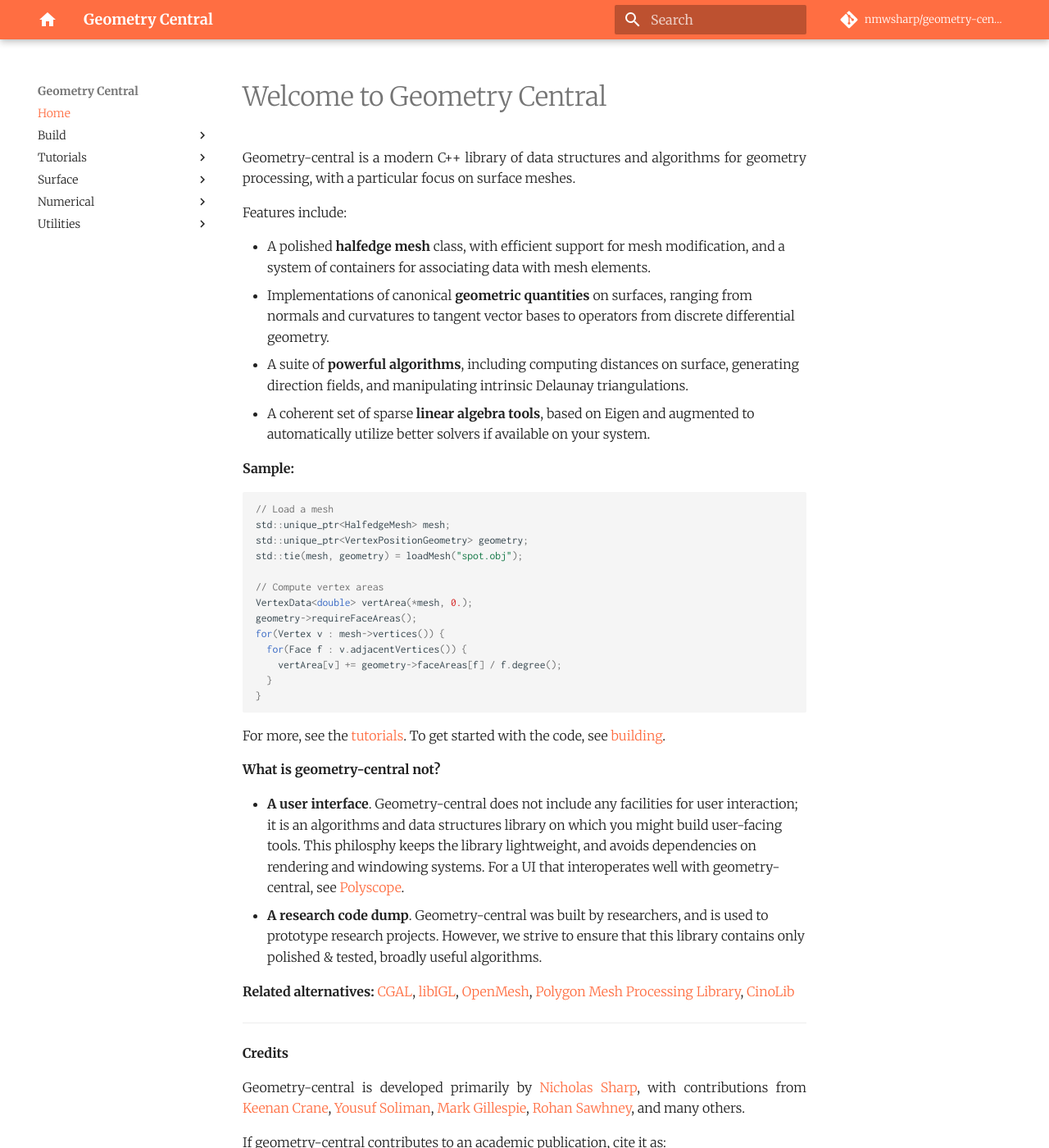
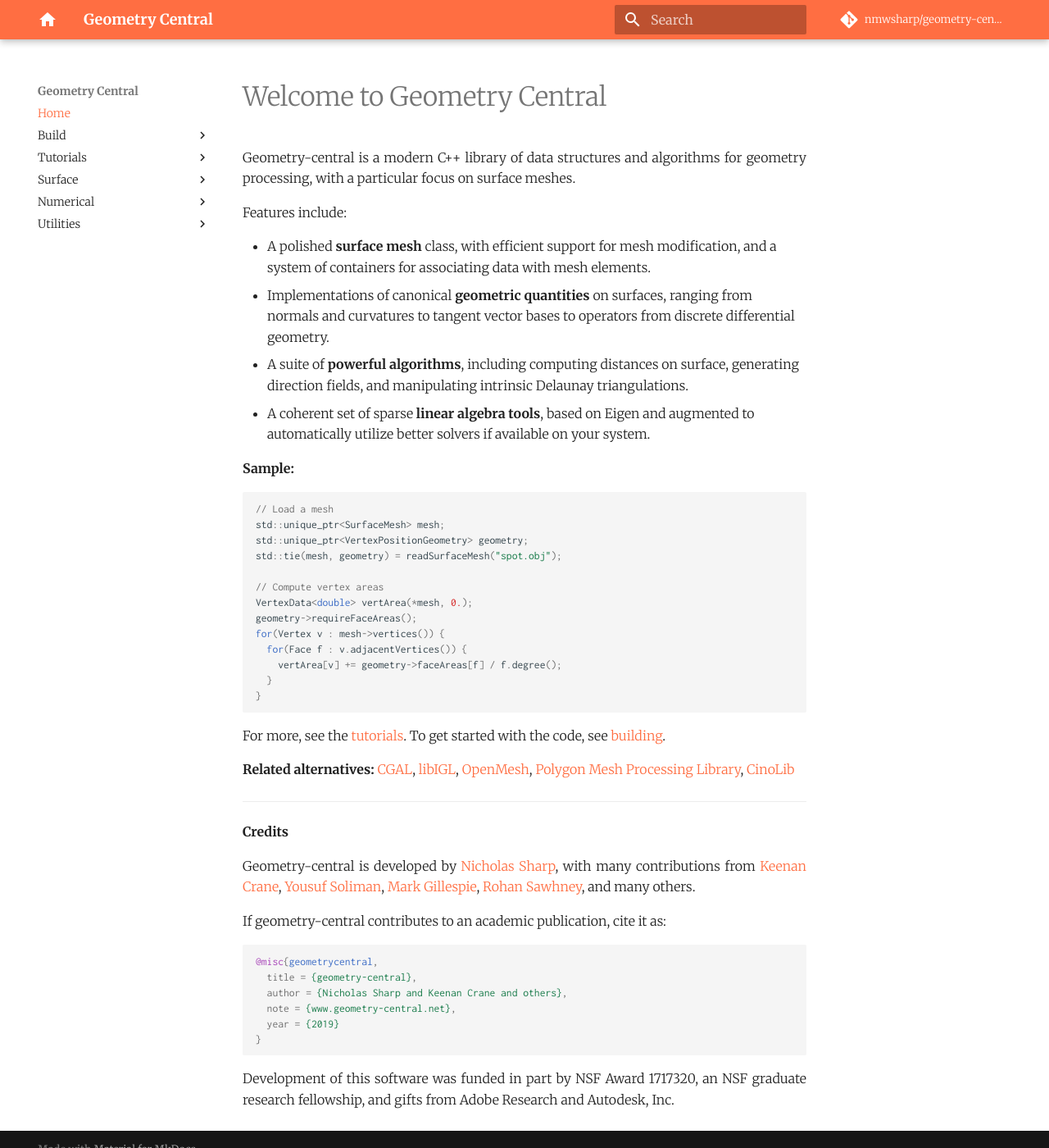
Before and after one commit to nmwsharp/geometry-central, an MkDocs documentation site: the page built from docs/docs/index.md, in a window 1280 px wide and 1400 px high. Shown: the whole window at 82% size. Built offline with MkDocs 1.6.1 and Material for MkDocs 9.7.7, drawn with Linux system fonts in a browser that asks for light colours; comment, search, counter and statistics services are not loaded; some of the changed lines change nothing that is shown.

Commit message:
otherVertex

````diff
--- a/docs/docs/index.md
+++ b/docs/docs/index.md
@@ -4,7 +4,7 @@
 
 Features include:
 
-- A polished **halfedge mesh** class, with efficient support for mesh modification, and a system of containers for associating data with mesh elements.
+- A polished **surface mesh** class, with efficient support for mesh modification, and a system of containers for associating data with mesh elements.
 - Implementations of canonical **geometric quantities** on surfaces, ranging from normals and curvatures to tangent vector bases to operators from discrete differential geometry.
 - A suite of **powerful algorithms**, including computing distances on surface, generating direction fields, and manipulating intrinsic Delaunay triangulations.
 - A coherent set of sparse **linear algebra tools**, based on Eigen and augmented to automatically utilize better solvers if available on your system.
@@ -14,9 +14,9 @@
 
 ```cpp
 // Load a mesh
-std::unique_ptr<HalfedgeMesh> mesh;
+std::unique_ptr<SurfaceMesh> mesh;
 std::unique_ptr<VertexPositionGeometry> geometry;
-std::tie(mesh, geometry) = loadMesh("spot.obj");
+std::tie(mesh, geometry) = readSurfaceMesh("spot.obj");
 
 // Compute vertex areas
 VertexData<double> vertArea(*mesh, 0.);
@@ -30,10 +30,10 @@
 
 For more, see the [tutorials](../tutorials/load_mesh). To get started with the code, see [building](../build/build).
 
-**What is geometry-central not?**
+<!--**What is geometry-central not?**-->
 
-- **A user interface**. Geometry-central does not include any facilities for user interaction; it is an algorithms and data structures library on which you might build user-facing tools. This philosphy keeps the library lightweight, and avoids dependencies on rendering and windowing systems. For a UI that interoperates well with geometry-central, see [Polyscope](https://polyscope.run).
-- **A research code dump**. Geometry-central was built by researchers, and is used to prototype research projects. However, we strive to ensure that this library contains only polished & tested, broadly useful algorithms.
+<!--- **A user interface**. Geometry-central does not include any facilities for user interaction; it is an algorithms and data structures library on which you might build user-facing tools. This philosphy keeps the library lightweight, and avoids dependencies on rendering and windowing systems. For a UI that interoperates well with geometry-central, see [Polyscope](https://polyscope.run).-->
+<!--- **A research code dump**. Geometry-central was built by researchers, and is used to prototype research projects. However, we strive to ensure that this library contains only polished & tested, broadly useful algorithms.-->
 
 
 **Related alternatives:**
@@ -47,7 +47,7 @@
 
 **Credits**
 
-Geometry-central is developed primarily by [Nicholas Sharp](http://nmwsharp.com), with contributions from
+Geometry-central is developed by [Nicholas Sharp](http://nmwsharp.com), with many contributions from
 [Keenan Crane](http://keenan.is/here),
 [Yousuf Soliman](http://www.its.caltech.edu/~ysoliman/),
 [Mark Gillespie](http://markjgillespie.com/),
--- a/docs/docs/surface/halfedge_mesh/basics.md
+++ /dev/null
@@ -1,121 +0,0 @@
-# Halfedge meshes
-
-The halfedge mesh is a powerful and flexible data structure for representing oriented, manifold polygonal meshes, and is the core data structure in geometry-central.
-
-The halfedge mesh has several key advantages over other data structures, most notably that all adjacent-neighborhood traversals can be implemented in constant time, without the use of any variably-sized neighbor lists. Furthermore, common mutation operations like edge splits and vertex insertions can be performed in constant time.  This halfedge mesh implementation furthermore stores all elements in contiguous buffers of memory, which makes it fast (see [internals](internals.md) for implementation details).
-
-As the name suggests, the primary type in a halfedge mesh is a _halfedge_, in addition to the usual _vertex_, _edge_ and _face_ types. A halfedge is a directed edge incident on a face, as shown below. Two halfedges, oriented in opposite directions, make up each edge in the mesh. Each halfedge has relationships with five adjacent elements:
-
-- `Halfedge::twin()` the other halfedge across the incident edge
-- `Halfedge::next()` the next halfedge in clockwise order around the incident face
-- `Halfedge::vertex()` the vertex at the tail (back) of the halfedge
-- `Halfedge::edge()` the incident edge
-- `Halfedge::face()` the incident face
-
-![halfedge pointers](../../media/halfedge_pointers.png)
-
-Each vertex, edge, and face need just one relationship:
-
-- `Vertex::halfedge()` _any_ of the incident halfedges (which point outward from the vertex)
-- `Edge::halfedge()` _any_ of the incident halfedges
-- `Face::halfedge()` _any_ of the incident halfedges
-
-In fact, this fixed set of relationships is sufficient to implement pretty much _any_ local traversal. Geometry central provides a wide range of convience iterators which wrap these relationships to traverse neighborhoods, such as the example below.
-```cpp
-for(Edge e : vertex.adjacentEdges()) {
-  // do science
-}
-```
-See [navigation](navigation.md) for more information on traversals and convenience iterators.
-
-Notice that the lightweight `Halfedge` (etc) types serve simply as logical references, or "handles" to a mesh element. Deleting one of these handles does not delete the underlying element, and one may have multiple handles to the same element `Vertex a; Vertex b; a == b;`.
-
-## Manifold, Oriented Surfaces
-
-The basic halfedge mesh imposes two requirements: manifoldness and orientability.
-
-Manifoldness means that our surface must locally look like a plane in any neighborhood. This disallows structures such as three faces meeting at an edge, or two cones of faces meeting at a single vertex like an hourglass.
-
-Furthermore the halfedge mesh implies a combinatorial _orientation_ of the surface, indicated by the clockwise ordering of halfedges around each face (see figure below). Because the halfedge mesh implies an orientation, it cannot represent non-orientable surfaces, like a Klein bottle.
-
-![halfedge orientation](../../media/halfedge_orientation.png)
-
-These properties are invariants which always hold for any meaningful halfedge mesh; in practice we check them during construction and ensure that all operations preserve them.
-
-Note that our halfedge mesh _does not_ require that faces be triangles or quads; arbitrary faces with degree >= 3 are supported, and faces of different degree may be intermingled. However, many operations are only defined for triangle meshes and will throw errors if invoked on other meshes.
-
-
-## Basic API
-
-
-### Constructors
-
-
-??? func "`#!cpp HalfedgeMesh(const std::vector<std::vector<size_t>>& polygons, bool verbose = false)`"
-    Constructs a halfedge mesh from a face-index list.
-
-    - `polygons` a list of faces, each holding the indices of the vertices incident on that face, zero-indexed and in counter-clockwise order.
-    - `verbose` if true, prints some statistics to `std::cout` during construction.
-
-### Element counts
-
-??? func "`#!cpp size_t HalfedgeMesh::nVertices()`"
-    Returns the number of vertices.
-
-??? func "`#!cpp size_t HalfedgeMesh::nInteriorVertices()`"
-    Returns the number of vertices not incident on the boundary.
-
-??? func "`#!cpp size_t HalfedgeMesh::nBoundaryVertices()`"
-    Returns the number of vertices incident on the boundary.
-
-??? func "`#!cpp size_t HalfedgeMesh::nEdges()`"
-    Returns the number of edges.
-
-??? func "`#!cpp size_t HalfedgeMesh::nFaces()`"
-    Returns the number of faces in the mesh.
-
-??? func "`#!cpp size_t HalfedgeMesh::nHalfedges()`"
-    Returns the number of halfedges, including both interior halfedges and any exterior halfedges incident on boundary loops. Always exactly twice the number of edges.
-
-??? func "`#!cpp size_t HalfedgeMesh::nInterioHalfedges()`"
-    Returns the number of interior halfedges, which are incident on faces of the mesh. Always equal to the sum of the number of sides of all faces.
-
-??? func "`#!cpp size_t HalfedgeMesh::nExteriorHalfedges()`"
-    Returns the number of exterior halfedges, which are opposite boundary faces.
-
-??? func "`#!cpp size_t HalfedgeMesh::nBoundaryLoops()`"
-    Returns the number of distinct boundary loops in the mesh, each identified as an fictional face closing a boundary loop in the mesh.
-
-
-### Properties
-
-??? func "`#!cpp bool HalfedgeMesh::hasBoundary()`"
-    Returns true if the mesh has boundary, that is if it is not _closed_.
-
-    Complexity $\mathcal{O}(1)$.
-
-??? func "`#!cpp int HalfedgeMesh::eulerCharacteristic()`"
-    Returns the Euler characteristic of the surface. Computed in O(1) from element counts.
-
-    **Note:** always computed by naively applying [Euler's polyhedron formula](https://en.wikipedia.org/wiki/Euler_characteristic#Polyhedra), which might not do what you want in the case of multiple-connected components.
-
-??? func "`#!cpp int HalfedgeMesh::genus()`"
-    Returns the genus of the surface. Computed in O(1) from element counts.
-
-    **Note:** always computed by naively applying [Euler's polyhedron formula](https://en.wikipedia.org/wiki/Euler_characteristic#Polyhedra), which might not do what you want in the case of multiple connected components.
-
-??? func "`#!cpp bool HalfedgeMesh::isTriangular()`"
-    Returns true if all faces in the mesh have 3 sides.
-
-    Complexity $\mathcal{O}(n)$, do not call in a tight loop.
-
-??? func "`#!cpp size_t HalfedgeMesh::nConnectedComponents()`"
-    Returns the number of distinct connected components of the mesh.
-
-    Complexity $\mathcal{O}(n)$, do not call in a tight loop.
-
-
-### Utility functions
-
-??? func "`#!cpp std::unique_ptr<Halfedgemesh> copy()`"
-    Constructs a copy of the mesh.
--- /dev/null
+++ b/docs/docs/surface/surface_mesh/basics.md
@@ -0,0 +1,208 @@
+The `SurfaceMesh` is the workhorse datastructure for representing for represeting surface in geometry-central. Internally, it is reference-based mesh (similar to halfedge mesh), and can hold general polygonal meshes (though many routines only support triangle meshes). `SurfaceMesh` offers wide support for things like iterating around a mesh, modifying a mesh, and associating data with a mesh via containers. Under the hood, it is implemented with dense, automatically resizing buffers for efficient performance.
+
+```
+#include "geometrycentral/surface/surface_mesh.h"
+#include "geometrycentral/surface/manifold_surface_mesh.h"
+```
+
+??? warning "Old `HalfedgeMesh` type"
+
+    In a previous version of `geometrycentral`, the mesh type was simply called `HalfedgeMesh`, and only supported manifold meshes. This type as been renamed to `ManifoldSurfaceMesh`.
+
+    Including `geometrycentral/surface/halfedge_mesh.h` will simply typedef `HalfedgeMesh` as `ManifoldSurfaceMesh`, so most existing code will still work unchanged; new code should use `ManifoldSurfaceMesh`.
+
+## General vs. Manifold Surface Meshes
+
+There are variants of the surface mesh class; the more general `SurfaceMesh` which can hold any very general polygonal mesh, and the more specific `ManifoldSurfaceMesh`, which only supports manifold, oriented meshes.
+
+Beyond the general capabilities of a `SurfaceMesh`, the `ManifoldSurfaceMesh`:
+
+- inherits from `SurfaceMesh`, and can be used anywhere a `SurfaceMesh` is expected
+- supports additional operations which require a manifold structure
+- internally uses a more efficient representation
+
+There are also a small number of operations which might throw an error if called on a `ManifoldSurfaceMesh`, and should be used only on the more general `SurfaceMesh`. In particular, mutations which would make the mesh nonmanifold.
+
+!!! note "Nonmanifold Meshes"
+
+    Support for general, possibly nonmanifold surface meshes is a recent addition to geometry-central. We are still gradually porting routines from supporting `ManifoldSurfaceMesh` to the more general `SurfaceMesh` where appropriate!
+
+
+## Element types
+
+The `SurfaceMesh` also comes with a collection of lightweight types serving as logical references, or "handles" to mesh elements: `Vertex`, `Halfedge`, `Edge`, `Corner`, `Face`, and `BoundaryLoop` (`ManifoldSurfaceMesh` only). These handles are essentially just a typed wrapper around an ID for the element.  Deleting one of these handles does not delete the underlying element, and one may have many distinct handles to the same element `Vertex a; Vertex b; a == b;`.
+
+
+### Mesh mesh connectivity
+
+Generally, you can (and should) interact with the mesh via [higher-level, abstracted routines](/surface/surface_mesh/navigation). However, this section details the low-level relationships between these handles. Note that on a `ManifoldSurfaceMesh`, the guarantees about these relationships are much stronger than on a more general `SurfaceMesh`.
+
+The primary type in our halfedge-based mesh is a _halfedge_, in addition to the usual _vertex_, _edge_ and _face_ types. A halfedge is a directed edge incident on a face, as shown below.
+
+On a `ManifoldSurfaceMesh`, two halfedges, oriented in opposite directions, make up each edge in the mesh. Each halfedge has relationships with five adjacent elements:
+
+- `Halfedge::twin()` the other halfedge across the incident edge
+- `Halfedge::next()` the next halfedge in clockwise order around the incident face
+- `Halfedge::vertex()` the vertex at the tail (back) of the halfedge
+- `Halfedge::edge()` the incident edge
+- `Halfedge::face()` the incident face
+
+![halfedge pointers](../../media/halfedge_pointers.png)
+
+On a more general `SurfaceMesh`, rather than a single twin, the `Halfedge::sibling()` referene orbits around all other halfedge incident on the edge, which might point in the same or the opposite direction.
+
+Each vertex, edge, and face need just one relationship:
+
+- `Vertex::halfedge()` _any_ of the incident halfedges (which point outward from the vertex)
+- `Edge::halfedge()` _any_ of the incident halfedges
+- `Face::halfedge()` _any_ of the incident halfedges
+
+In fact, these relationships is sufficient to implement pretty much _any_ local traversal. Geometry central provides a wide range of convience iterators which wrap these relationships to traverse neighborhoods (see [navigation](/surface/surface_mesh/navigation)).
+
+```cpp
+for(Edge e : vertex.adjacentEdges()) {
+  // do science
+}
+```
+
+
+
+## Manifold, Oriented Surfaces
+
+The `ManifoldSurfaceMesh` mesh imposes two requirements: manifoldness and orientation.
+
+Manifoldness means that our surface must locally look like a plane in any neighborhood. This disallows structures such as three faces meeting at an edge, or two cones of faces meeting at a single vertex like an hourglass.
+
+Furthermore the halfedge mesh implies a combinatorial _orientation_ of the surface, indicated by the clockwise ordering of halfedges around each face (see figure below). Because the halfedge mesh implies an orientation, it cannot represent non-orientable surfaces, like a Klein bottle.
+
+![halfedge orientation](../../media/halfedge_orientation.png)
+
+These properties are invariants which always hold for the `ManifoldSurfaceMesh`; in practice we check them during construction and ensure that all operations preserve them.
+
+## Basic API
+
+### Constructors
+
+  SurfaceMesh(const std::vector<std::vector<size_t>>& polygons);
+
+??? func "`#!cpp SurfaceMesh(const std::vector<std::vector<size_t>>& polygons)`"
+    Constructs a mesh from a face-index list.
+
+    - `polygons` a list of faces, each holding the indices of the vertices incident on that face, zero-indexed and in counter-clockwise order.
+
+
+??? func "`#!cpp ManifoldSurfaceMesh(const std::vector<std::vector<size_t>>& polygons)`"
+    Constructs a mesh from a face-index list.
+
+    - `polygons` a list of faces, each holding the indices of the vertices incident on that face, zero-indexed and in counter-clockwise order.
+
+??? func "`#!cpp ManifoldSurfaceMesh(const std::vector<std::vector<size_t>>& polygons, const std::vector<std::vector<std::tuple<size_t, size_t>>>& twins)`"
+
+    Constructs a mesh from a face-index list, and extra data specifying the neighboring face across each face-side. This extra data allows you to describe meshes where there are multiple, distinct edges between some pair of vertices
+
+    - `polygons` a list of faces, each holding the indices of the vertices incident on that face, zero-indexed and in counter-clockwise order.
+
+    - `twins` a list of tuples, in correspondence with the `polygons` list. For each side of a face, it holds an `(iF, iS)` tuple, where `iF` is the index of the face across the edge, and `iS` is the side of that face (e.g. the `iS = 2` for the third side of a triangle). Set both tuple elements to `INVALID_IND` for boundary sides.
+
+
+### Element counts
+
+Remember, all functions from `SurfaceMesh` can also be called on `ManifoldSurfaceMesh`.
+
+??? func "`#!cpp size_t SurfaceMesh::nVertices()`"
+    Returns the number of vertices.
+
+??? func "`#!cpp size_t SurfaceMesh::nInteriorVertices()`"
+    Returns the number of vertices not incident on the boundary.
+
+??? func "`#!cpp size_t SurfaceMesh::nBoundaryVertices()`"
+    Returns the number of vertices incident on the boundary.
+
+??? func "`#!cpp size_t SurfaceMesh::nEdges()`"
+    Returns the number of edges.
+
+??? func "`#!cpp size_t SurfaceMesh::nFaces()`"
+    Returns the number of faces in the mesh.
+
+??? func "`#!cpp size_t SurfaceMesh::nHalfedges()`"
+    Returns the number of halfedges, including both interior halfedges and any exterior halfedges incident on boundary loops. Always exactly twice the number of edges.
+
+??? func "`#!cpp size_t SurfaceMesh::nInterioHalfedges()`"
+    Returns the number of interior halfedges, which are incident on faces of the mesh. Always equal to the sum of the number of sides of all faces.
+
+??? func "`#!cpp size_t SurfaceMesh::nExteriorHalfedges()`"
+    Returns the number of exterior halfedges, which are opposite boundary faces.
+
+??? func "`#!cpp size_t SurfaceMesh::nBoundaryLoops()`"
+    Returns the number of distinct boundary loops in the mesh, each identified as an fictional face closing a boundary loop in the mesh.
+
+
+### Properties
+
+??? func "`#!cpp bool SurfaceMesh::hasBoundary()`"
+    Returns true if the mesh has boundary, that is if it is not _closed_.
+
+    Complexity $\mathcal{O}(1)$.
+
+??? func "`#!cpp int ManifoldSurfaceMesh::eulerCharacteristic()`"
+    Returns the Euler characteristic of the surface. Computed in O(1) from element counts.
+
+    **Note:** always computed by naively applying [Euler's polyhedron formula](https://en.wikipedia.org/wiki/Euler_characteristic#Polyhedra), which might not do what you want in the case of multiple-connected components.
+
+??? func "`#!cpp int ManifoldSurfaceMesh::genus()`"
+    Returns the genus of the surface. Computed in O(1) from element counts.
+
+    **Note:** always computed by naively applying [Euler's polyhedron formula](https://en.wikipedia.org/wiki/Euler_characteristic#Polyhedra), which might not do what you want in the case of multiple connected components.
+
+??? func "`#!cpp bool SurfaceMesh::isManifold()`"
+
+    Returns true if the mesh is both edge- and vertex- manifold.
+
+    Note that there is no `isVertexManifold()`, because a mesh which is edge-nonmanifold is always also vertex-nonmanifold.
+
+??? func "`#!cpp bool SurfaceMesh::isEdgeManifold()`"
+
+    Returns true if the mesh is both edge-manifold.
+
+??? func "`#!cpp bool SurfaceMesh::isOriented()`"
+
+    Returns true if all faces have consistent orientations.
+
+??? func "`#!cpp bool SurfaceMesh::isTriangular()`"
+    Returns true if all faces in the mesh have 3 sides.
+
+    Complexity $\mathcal{O}(n)$, do not call in a tight loop.
+
+??? func "`#!cpp size_t SurfaceMesh::nConnectedComponents()`"
+    Returns the number of distinct connected components of the mesh.
+
+    Complexity $\mathcal{O}(n)$, do not call in a tight loop.
+
+
+### Utility functions
+
+??? func "`#!cpp std::vector<std::vector<size_t>> SurfaceMesh::getFaceVertexList()`"
+
+    Return a listing of the vertex indices incident on each face.
+
+
+??? func "`#!cpp std::unique_ptr<SurfaceMesh> SurfaceMesh::copy() const`"
+
+    Construct a copy of the mesh.
+
+
+??? func "`#!cpp std::unique_ptr<ManifoldSurfaceMesh> ManifoldSurfaceMesh::copy() const`"
+
+    Construct a copy of the mesh.
+
+
+??? func "`#!cpp std::unique_ptr<SurfaceMesh> SurfaceMesh::copyToSurfaceMesh() const`"
+
+    Construct a copy of the mesh. The underlying type will be the same as the underlying type of the mesh on which it is called.
+
+
+??? func "`#!cpp std::unique_ptr<ManifoldSurfaceMesh> SurfaceMesh::toManifoldMesh()`"
+
+    Convert the mesh to `ManifoldSurfaceMesh`, which is certainly manifold and oriented.
+
+    Throws an error if the mesh is not manifold and oriented.
--- a/docs/mkdocs.yml
+++ b/docs/mkdocs.yml
@@ -55,15 +55,15 @@
     - 'Direction fields' : 'tutorials/direction_fields.md'
     - 'Intrinsic triangulations' : 'tutorials/intrinsic_triangulations.md'
   - Surface:
-    - Halfedge Mesh:
-      - 'Basics' : 'surface/halfedge_mesh/basics.md'
-      - 'Elements' : 'surface/halfedge_mesh/elements.md'
-      - 'Boundaries' : 'surface/halfedge_mesh/boundaries.md'
-      - 'Navigation and Iteration' : 'surface/halfedge_mesh/navigation.md'
-      - 'Containers' : 'surface/halfedge_mesh/containers.md'
-      - 'Mutation' : 'surface/halfedge_mesh/mutation.md'
-      - 'Delta Complexes' : 'surface/halfedge_mesh/delta_complex.md'
-      - 'Internals' : 'surface/halfedge_mesh/internals.md'
+    - Surface Mesh:
+      - 'Basics' : 'surface/surface_mesh/basics.md'
+      - 'Elements' : 'surface/surface_mesh/elements.md'
+      - 'Boundaries' : 'surface/surface_mesh/boundaries.md'
+      - 'Navigation and Iteration' : 'surface/surface_mesh/navigation.md'
+      - 'Containers' : 'surface/surface_mesh/containers.md'
+      - 'Mutation' : 'surface/surface_mesh/mutation.md'
+      - 'Delta Complexes' : 'surface/surface_mesh/delta_complex.md'
+      - 'Internals' : 'surface/surface_mesh/internals.md'
     - Geometry:
       - 'Overview' : 'surface/geometry/geometry.md'
       - 'Quantities' : 'surface/geometry/quantities.md'
````
Also changed, not shown: docs/docs/surface/surface_mesh/boundaries.md (renamed from docs/docs/surface/halfedge_mesh/boundaries.md), docs/docs/surface/surface_mesh/containers.md (renamed from docs/docs/surface/halfedge_mesh/containers.md), docs/docs/surface/surface_mesh/delta_complex.md (renamed from docs/docs/surface/halfedge_mesh/delta_complex.md), docs/docs/surface/surface_mesh/elements.md (renamed from docs/docs/surface/halfedge_mesh/elements.md), docs/docs/surface/surface_mesh/internals.md (renamed from docs/docs/surface/halfedge_mesh/internals.md), docs/docs/surface/surface_mesh/mutation.md (renamed from docs/docs/surface/halfedge_mesh/mutation.md), docs/docs/surface/surface_mesh/navigation.md (renamed from docs/docs/surface/halfedge_mesh/navigation.md), 3 other files.
